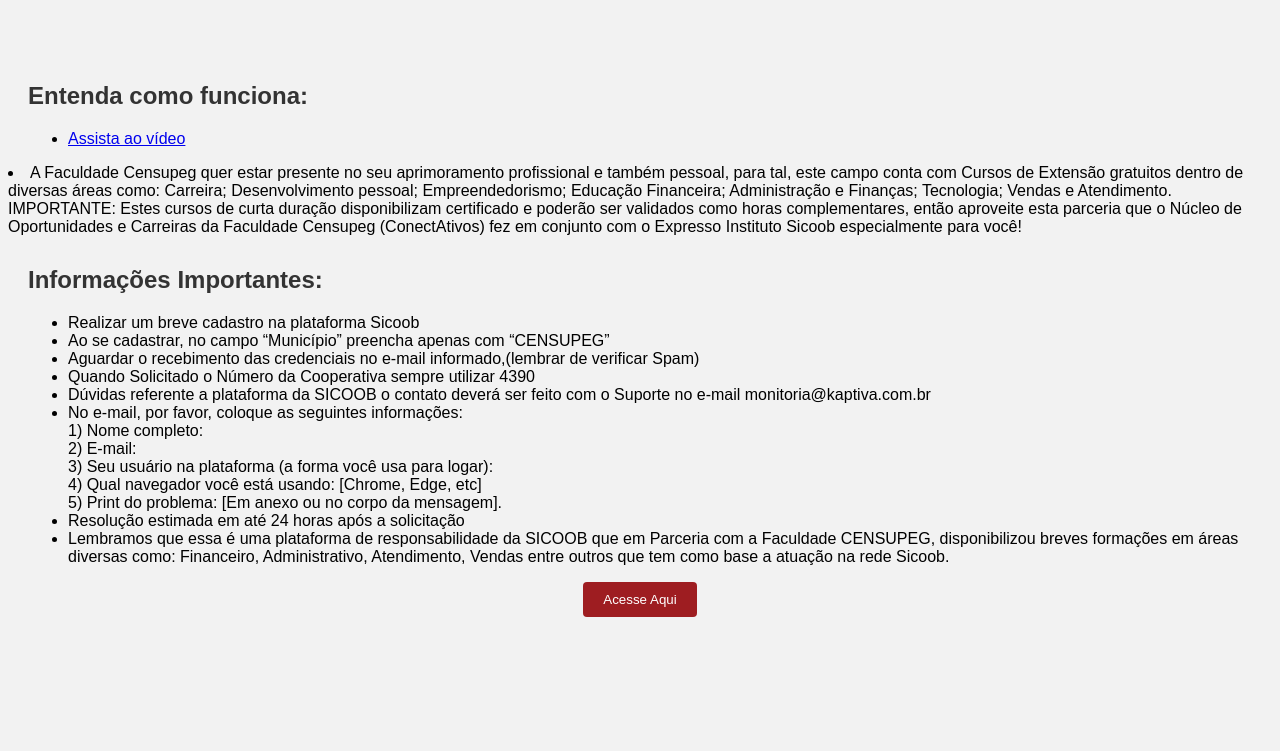
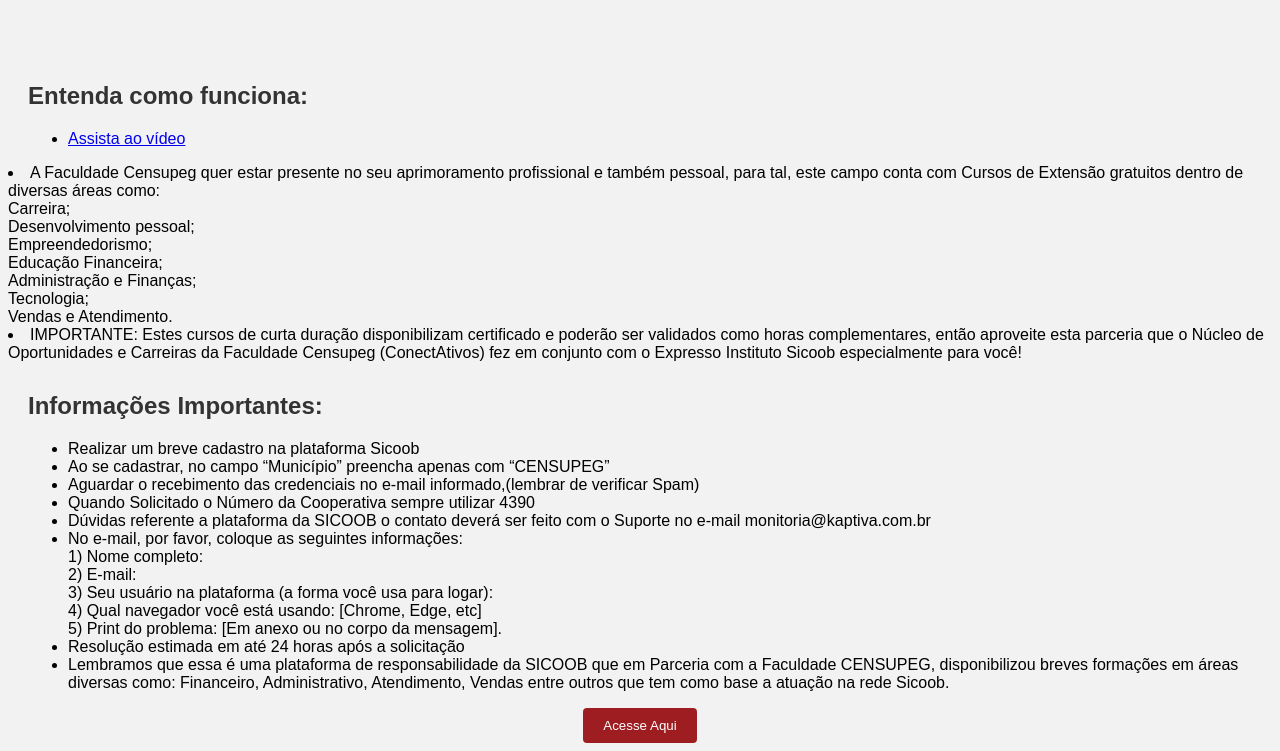
Before and after one commit to arturfontes/parceriacensu, a plain HTML site: page index.html in a window 1280 px wide. Shown: the part 78-829 px from the top of the page. Before the commit the page ends 800 px from the top, so only its background shows below. Drawn offline with Linux system fonts and the light colour scheme.

Commit message:
Update index.html

```diff
--- a/index.html
+++ b/index.html
@@ -55,15 +55,22 @@
     <li><a href="https://www.youtube.com/watch?v=bksoVG2Dfsk">Assista ao vídeo</a></li>
   </ul>
     <li>A Faculdade Censupeg quer estar presente no seu aprimoramento profissional e também pessoal, para tal, este campo conta com Cursos de Extensão gratuitos dentro de diversas áreas como:
+      <br/>
 Carreira;
+      <br/>
 Desenvolvimento pessoal;
+      <br/>
 Empreendedorismo;
+      <br/>
 Educação Financeira;
+      <br/>
 Administração e Finanças;
+      <br/>
 Tecnologia;
+      <br/>
 Vendas e Atendimento.
-
-IMPORTANTE: Estes cursos de curta duração disponibilizam certificado e poderão ser validados como horas complementares, então aproveite esta parceria que o Núcleo de Oportunidades e Carreiras da Faculdade Censupeg (ConectAtivos) fez em conjunto com o Expresso Instituto Sicoob especialmente para você!
+      <br/>
+<li>IMPORTANTE: Estes cursos de curta duração disponibilizam certificado e poderão ser validados como horas complementares, então aproveite esta parceria que o Núcleo de Oportunidades e Carreiras da Faculdade Censupeg (ConectAtivos) fez em conjunto com o Expresso Instituto Sicoob especialmente para você!
 </li>
 
   <h2 class="section-title">Informações Importantes:</h2>
```
